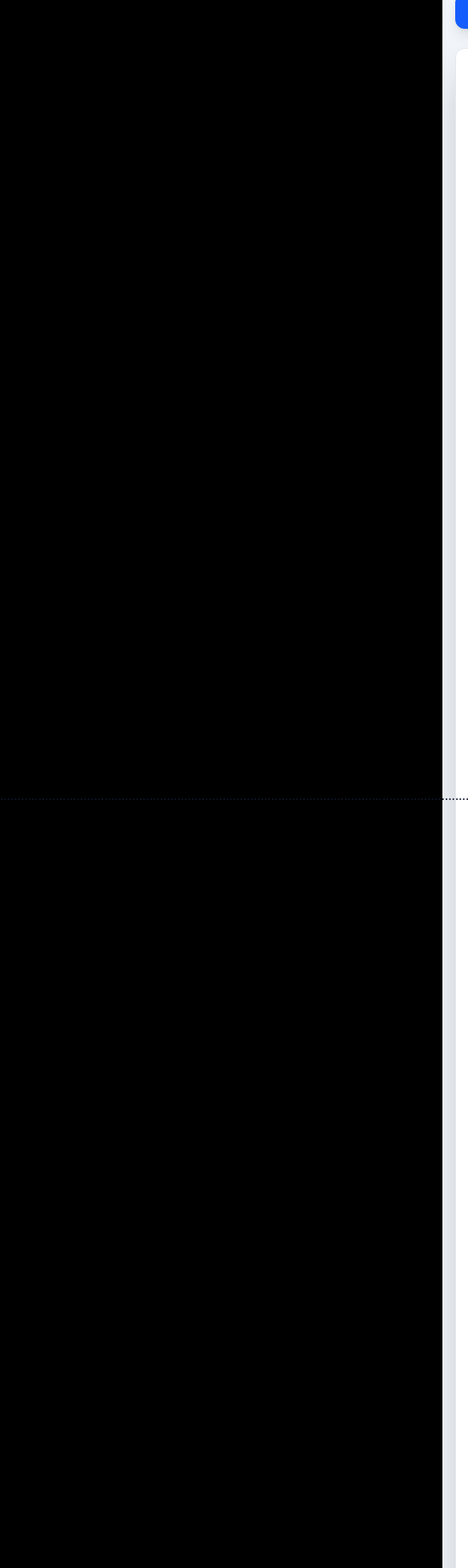
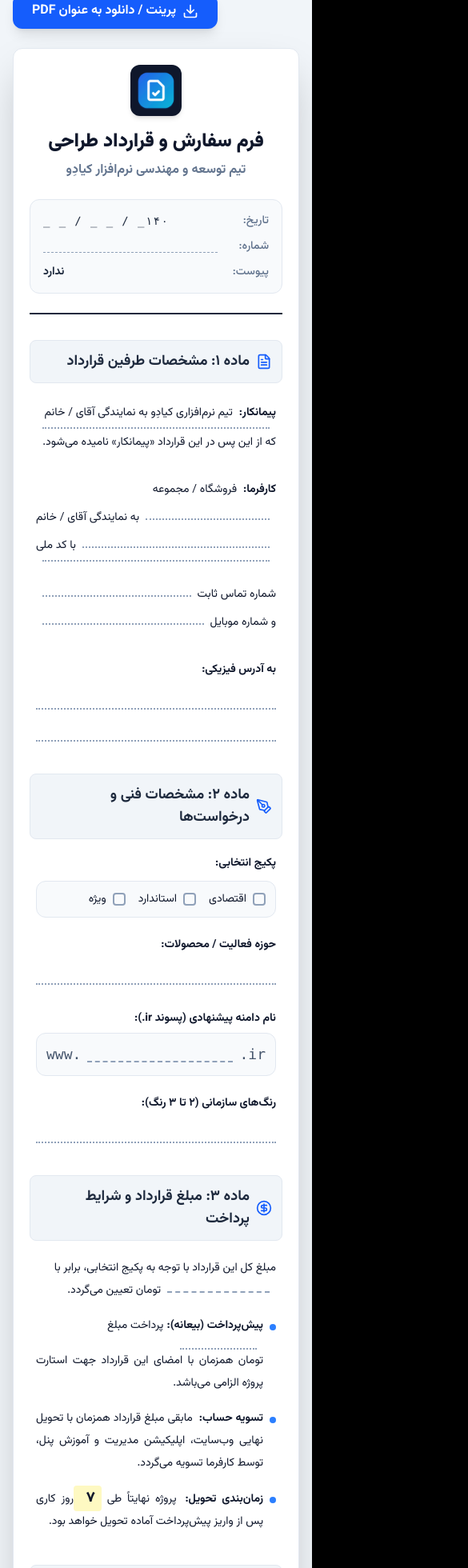
Before and after one commit to bahador-worldofcode/kiyadev-platform, a Next.js app: page /contract in a window 390 px wide. Shown: the part 40-2000 px from the top of the page at 80% size, 585 px wide, since content can reach past the window. Built offline with nearby package versions, Linux system fonts and the light colour scheme.

Commit message:
fix(ui): improve contract page mobile responsiveness, dotted lines overflow, and UX details

```diff
--- a/app/contract/page.tsx
+++ b/app/contract/page.tsx
@@ -2,18 +2,17 @@
 "use client";
 
 import React from "react";
-import { Printer, FileText, CheckSquare, PenTool, CircleDollarSign, CheckCircle2, Download } from "lucide-react";
+import { FileText, CheckSquare, PenTool, CircleDollarSign, CheckCircle2, Download } from "lucide-react";
 
 export default function ContractPage() {
   return (
-    // حذف کلاس font-sans برای اعمال فونت وزیرمتن از فایل layout سایت
-    <div className="min-h-screen bg-slate-100 py-8 px-4 print:p-0 print:bg-white text-slate-900" dir="rtl">
+    <div className="min-h-screen bg-slate-100 py-8 px-4 print:p-0 print:bg-white text-slate-900 overflow-x-hidden w-full" dir="rtl">
 
-      {/* دکمه پرینت / ذخیره پی‌دی‌اف - فقط در صفحه نمایش دیده می‌شود */}
-      <div className="max-w-[210mm] mx-auto mb-6 flex justify-end print:hidden">
+      {/* دکمه پرینت / ذخیره پی‌دی‌اف */}
+      <div className="max-w-[210mm] mx-auto mb-6 flex justify-end print:hidden w-full">
         <button
           onClick={() => window.print()}
-          className="flex items-center gap-2 bg-blue-600 hover:bg-blue-700 text-white px-6 py-2.5 rounded-xl font-bold shadow-lg transition-colors"
+          className="flex items-center gap-2 bg-blue-600 hover:bg-blue-700 text-white px-6 py-2.5 rounded-xl font-bold shadow-lg transition-colors active:scale-95"
         >
           <Download className="w-5 h-5" />
           پرینت / دانلود به عنوان PDF
@@ -21,132 +20,183 @@
       </div>
 
       {/* برگه اصلی A4 */}
-      <div className="max-w-[210mm] min-h-[297mm] mx-auto bg-white p-8 md:p-12 shadow-2xl print:shadow-none print:p-4 rounded-xl print:rounded-none border border-slate-200 print:border-none">
+      <div className="max-w-[210mm] min-h-[297mm] mx-auto bg-white p-5 md:p-12 shadow-2xl print:shadow-none print:p-4 rounded-xl print:rounded-none border border-slate-200 print:border-none w-full relative overflow-hidden">
 
         {/* هدر قرارداد */}
-        <div className="flex flex-col md:flex-row justify-between items-start border-b-2 border-slate-800 pb-6 mb-8 gap-4">
-          <div className="flex items-center gap-4">
-            {/* اضافه شدن لوگوی پلتفرم کیادِو */}
-            <div className="w-16 h-16 bg-slate-900 rounded-xl flex items-center justify-center p-2 shadow-md">
+        <div className="flex flex-col md:flex-row justify-between items-center md:items-start border-b-2 border-slate-800 pb-6 mb-8 gap-6">
+          <div className="flex items-center gap-4 text-center md:text-right w-full md:w-auto flex-col md:flex-row">
+            <div className="w-16 h-16 bg-slate-900 rounded-xl flex items-center justify-center p-2 shadow-md shrink-0">
               <img src="/icon.png" alt="لوگو کیادِو" className="w-full h-full object-contain" />
             </div>
             <div>
-              <h1 className="text-2xl md:text-3xl font-black text-slate-900 mb-2">فرم سفارش و قرارداد طراحی پلتفرم</h1>
+              <h1 className="text-2xl md:text-3xl font-black text-slate-900 mb-2">فرم سفارش و قرارداد طراحی</h1>
               <p className="text-slate-500 font-bold">تیم توسعه و مهندسی نرم‌افزار کیادِو</p>
             </div>
           </div>
-          <div className="text-sm font-medium text-slate-600 space-y-2 border border-slate-200 p-3 rounded-lg w-full md:w-auto">
-            <div className="flex gap-2"><span className="w-16">تاریخ:</span> <span>....../....../۱۴۰</span></div>
-            <div className="flex gap-2"><span className="w-16">شماره:</span> <span>........................</span></div>
-            <div className="flex gap-2"><span className="w-16">پیوست:</span> <span>ندارد</span></div>
+
+          <div className="text-sm font-medium text-slate-600 space-y-3 bg-slate-50 border border-slate-200 p-4 rounded-xl w-full md:w-auto min-w-[200px]">
+            <div className="flex items-center justify-between gap-4">
+              <span className="w-12 text-slate-500">تاریخ:</span>
+              <span className="tracking-widest font-mono text-slate-800">۱۴۰_ / _ _ / _ _</span>
+            </div>
+            <div className="flex items-center justify-between gap-4">
+              <span className="w-12 text-slate-500">شماره:</span>
+              <span className="flex-1 border-b border-dashed border-slate-400 h-4 min-w-[100px]"></span>
+            </div>
+            <div className="flex items-center justify-between gap-4">
+              <span className="w-12 text-slate-500">پیوست:</span>
+              <span className="font-bold text-slate-800">ندارد</span>
+            </div>
           </div>
         </div>
 
         {/* ماده ۱: مشخصات طرفین */}
-        <div className="mb-8">
-          <h2 className="flex items-center gap-2 text-xl font-bold text-slate-800 mb-4 bg-slate-100 p-2 rounded-lg">
-            <FileText className="w-5 h-5 text-blue-600" /> ماده ۱: مشخصات طرفین قرارداد
+        <div className="mb-10">
+          <h2 className="flex items-center gap-2 text-lg md:text-xl font-bold text-slate-800 mb-5 bg-slate-100 p-3 rounded-lg border border-slate-200">
+            <FileText className="w-5 h-5 text-blue-600 shrink-0" /> ماده ۱: مشخصات طرفین قرارداد
           </h2>
-          <div className="space-y-4 px-2">
-            <p className="leading-loose">
-              <span className="font-bold">پیمانکار:</span> تیم نرم‌افزاری کیادِو به نمایندگی آقای / خانم ........................................................ که از این پس در این قرارداد «پیمانکار» نامیده می‌شود.
-            </p>
-            <p className="leading-loose">
-              <span className="font-bold">کارفرما:</span> فروشگاه / مجموعه ........................................................ به نمایندگی آقای / خانم ........................................................ با کد ملی ........................................................ شماره تماس ثابت ........................................................ و شماره موبایل ........................................................ به آدرس فیزیکی ............................................................................................................................................................................................................ که از این پس «کارفرما» نامیده می‌شود.
-            </p>
+          <div className="space-y-6 px-2 text-sm md:text-base">
+            <div className="leading-[2.5] text-justify flex flex-wrap items-baseline">
+              <span className="font-bold ml-2">پیمانکار:</span>
+              تیم نرم‌افزاری کیادِو به نمایندگی آقای / خانم
+              <span className="flex-1 mx-2 border-b-2 border-dotted border-slate-400 min-w-[150px]"></span>
+              که از این پس در این قرارداد «پیمانکار» نامیده می‌شود.
+            </div>
+
+            <div className="leading-[2.5] text-justify flex flex-wrap items-baseline">
+              <span className="font-bold ml-2">کارفرما:</span>
+              فروشگاه / مجموعه
+              <span className="flex-1 mx-2 border-b-2 border-dotted border-slate-400 min-w-[150px]"></span>
+              به نمایندگی آقای / خانم
+              <span className="flex-1 mx-2 border-b-2 border-dotted border-slate-400 min-w-[150px]"></span>
+              با کد ملی
+              <span className="flex-1 mx-2 border-b-2 border-dotted border-slate-400 min-w-[120px]"></span>
+            </div>
+
+            <div className="leading-[2.5] text-justify flex flex-wrap items-baseline">
+              شماره تماس ثابت
+              <span className="flex-1 mx-2 border-b-2 border-dotted border-slate-400 min-w-[120px]"></span>
+              و شماره موبایل
+              <span className="flex-1 mx-2 border-b-2 border-dotted border-slate-400 min-w-[120px]"></span>
+            </div>
+
+            <div className="leading-[2.5] text-justify">
+              <span className="font-bold">به آدرس فیزیکی:</span>
+              <div className="w-full border-b-2 border-dotted border-slate-400 h-6 mt-2"></div>
+              <div className="w-full border-b-2 border-dotted border-slate-400 h-10"></div>
+            </div>
           </div>
         </div>
 
         {/* ماده ۲: مشخصات فنی و ظاهری پروژه */}
-        <div className="mb-8">
-          <h2 className="flex items-center gap-2 text-xl font-bold text-slate-800 mb-4 bg-slate-100 p-2 rounded-lg">
-            <PenTool className="w-5 h-5 text-blue-600" /> ماده ۲: مشخصات فنی و درخواست‌های کارفرما
+        <div className="mb-10">
+          <h2 className="flex items-center gap-2 text-lg md:text-xl font-bold text-slate-800 mb-5 bg-slate-100 p-3 rounded-lg border border-slate-200">
+            <PenTool className="w-5 h-5 text-blue-600 shrink-0" /> ماده ۲: مشخصات فنی و درخواست‌ها
           </h2>
-          <div className="grid grid-cols-1 md:grid-cols-2 gap-6 px-2">
-            <div className="space-y-4">
-              <div className="flex flex-col gap-2">
-                <span className="font-bold">پکیج انتخابی:</span>
-                <div className="flex gap-4 text-sm mt-1">
-                  <label className="flex items-center gap-1"><div className="w-4 h-4 border border-slate-400 rounded-sm"></div> اقتصادی (۱۶م)</label>
-                  <label className="flex items-center gap-1"><div className="w-4 h-4 border border-slate-400 rounded-sm"></div> استاندارد (۲۰م)</label>
-                  <label className="flex items-center gap-1"><div className="w-4 h-4 border border-slate-400 rounded-sm"></div> ویژه (۲۶م)</label>
+          <div className="grid grid-cols-1 md:grid-cols-2 gap-8 px-2 text-sm md:text-base">
+            <div className="space-y-6">
+              <div>
+                <span className="font-bold block mb-3">پکیج انتخابی:</span>
+                <div className="flex flex-wrap gap-4 text-sm bg-slate-50 p-3 rounded-xl border border-slate-200">
+                  <label className="flex items-center gap-2 cursor-pointer"><div className="w-4 h-4 border-2 border-slate-400 rounded-sm"></div> اقتصادی</label>
+                  <label className="flex items-center gap-2 cursor-pointer"><div className="w-4 h-4 border-2 border-slate-400 rounded-sm"></div> استاندارد</label>
+                  <label className="flex items-center gap-2 cursor-pointer"><div className="w-4 h-4 border-2 border-slate-400 rounded-sm"></div> ویژه</label>
                 </div>
               </div>
               <div>
-                <span className="font-bold">حوزه فعالیت / نوع محصولات:</span>
-                <div className="border-b border-dotted border-slate-400 h-6 mt-1"></div>
+                <span className="font-bold block mb-2">حوزه فعالیت / محصولات:</span>
+                <div className="w-full border-b-2 border-dotted border-slate-400 h-8"></div>
               </div>
             </div>
-            <div className="space-y-4">
+
+            <div className="space-y-6">
               <div>
-                <span className="font-bold">نام دامنه پیشنهادی (پسوند ir.):</span>
-                <div className="border-b border-dotted border-slate-400 h-6 mt-1 flex items-end font-mono text-left" dir="ltr">www. ........................................ .ir</div>
+                <span className="font-bold block mb-2">نام دامنه پیشنهادی (پسوند ir.):</span>
+                <div className="flex items-end bg-slate-50 p-3 rounded-xl border border-slate-200 font-mono text-lg" dir="ltr">
+                  <span className="text-slate-600">www.</span>
+                  <div className="flex-1 border-b-2 border-dashed border-slate-400 mx-2 mb-1"></div>
+                  <span className="text-slate-600">.ir</span>
+                </div>
               </div>
               <div>
-                <span className="font-bold">رنگ‌های سازمانی یا تم دلخواه (۲ تا ۳ رنگ):</span>
-                <div className="border-b border-dotted border-slate-400 h-6 mt-1"></div>
+                <span className="font-bold block mb-2">رنگ‌های سازمانی (۲ تا ۳ رنگ):</span>
+                <div className="w-full border-b-2 border-dotted border-slate-400 h-8"></div>
               </div>
             </div>
           </div>
         </div>
 
         {/* ماده ۳: تعهدات مالی و زمان‌بندی */}
-        <div className="mb-8">
-          <h2 className="flex items-center gap-2 text-xl font-bold text-slate-800 mb-4 bg-slate-100 p-2 rounded-lg">
-            <CircleDollarSign className="w-5 h-5 text-blue-600" /> ماده ۳: مبلغ قرارداد و شرایط پرداخت
+        <div className="mb-10">
+          <h2 className="flex items-center gap-2 text-lg md:text-xl font-bold text-slate-800 mb-5 bg-slate-100 p-3 rounded-lg border border-slate-200">
+            <CircleDollarSign className="w-5 h-5 text-blue-600 shrink-0" /> ماده ۳: مبلغ قرارداد و شرایط پرداخت
           </h2>
-          <div className="px-2 space-y-4 leading-loose">
-            <p>
-              مبلغ کل این قرارداد با توجه به پکیج انتخابی، برابر با <span className="inline-block w-48 border-b border-dotted border-slate-400 text-center"></span> تومان تعیین می‌گردد.
-            </p>
-            <ul className="list-disc list-inside space-y-2 mt-2">
-              <li>
-                <span className="font-bold">پیش‌پرداخت (بیعانه):</span> پرداخت مبلغ <span className="inline-block w-40 border-b border-dotted border-slate-400 text-center"></span> تومان همزمان با امضای این قرارداد جهت رسمیت یافتن، لازم‌الاجرا شدن و استارت پروژه الزامی می‌باشد.
+          <div className="px-2 space-y-4 text-sm md:text-base leading-loose">
+            <div className="flex flex-wrap items-baseline text-justify">
+              مبلغ کل این قرارداد با توجه به پکیج انتخابی، برابر با
+              <span className="w-32 md:w-48 mx-2 border-b-2 border-dashed border-slate-400 inline-block text-center h-4"></span>
+              تومان تعیین می‌گردد.
+            </div>
+            <ul className="list-none space-y-4 mt-4">
+              <li className="flex items-start gap-2 text-justify">
+                <span className="w-2 h-2 rounded-full bg-blue-500 mt-3 shrink-0"></span>
+                <div className="flex flex-wrap items-baseline w-full">
+                  <span className="font-bold ml-1">پیش‌پرداخت (بیعانه):</span> پرداخت مبلغ
+                  <span className="w-24 md:w-40 mx-2 border-b-2 border-dotted border-slate-400 inline-block h-4"></span>
+                  تومان همزمان با امضای این قرارداد جهت استارت پروژه الزامی می‌باشد.
+                </div>
               </li>
-              <li>
-                <span className="font-bold">تسویه حساب:</span> مابقی مبلغ قرارداد همزمان با تحویل نهایی وب‌سایت، اپلیکیشن مدیریت و آموزش پنل، توسط کارفرما تسویه می‌گردد.
+              <li className="flex items-start gap-2 text-justify">
+                <span className="w-2 h-2 rounded-full bg-blue-500 mt-3 shrink-0"></span>
+                <span>
+                  <span className="font-bold ml-1">تسویه حساب:</span> مابقی مبلغ قرارداد همزمان با تحویل نهایی وب‌سایت، اپلیکیشن مدیریت و آموزش پنل، توسط کارفرما تسویه می‌گردد.
+                </span>
               </li>
-              <li>
-                <span className="font-bold">زمان‌بندی تحویل:</span> پروژه نهایتاً طی <span className="font-black text-lg"> ۷ </span> روز کاری پس از واریز پیش‌پرداخت و ارسال اطلاعات اولیه توسط کارفرما، آماده تحویل خواهد بود.
+              <li className="flex items-start gap-2 text-justify">
+                <span className="w-2 h-2 rounded-full bg-blue-500 mt-3 shrink-0"></span>
+                <span>
+                  <span className="font-bold ml-1">زمان‌بندی تحویل:</span> پروژه نهایتاً طی <span className="font-black text-lg bg-yellow-100 px-2 py-0.5 rounded"> ۷ </span> روز کاری پس از واریز پیش‌پرداخت آماده تحویل خواهد بود.
+                </span>
               </li>
             </ul>
           </div>
         </div>
 
         {/* ماده ۴: تعهدات طرفین */}
-        <div className="mb-12">
-          <h2 className="flex items-center gap-2 text-xl font-bold text-slate-800 mb-4 bg-slate-100 p-2 rounded-lg">
-            <CheckSquare className="w-5 h-5 text-blue-600" /> ماده ۴: تعهدات کلی
+        <div className="mb-16">
+          <h2 className="flex items-center gap-2 text-lg md:text-xl font-bold text-slate-800 mb-5 bg-slate-100 p-3 rounded-lg border border-slate-200">
+            <CheckSquare className="w-5 h-5 text-blue-600 shrink-0" /> ماده ۴: تعهدات کلی
           </h2>
-          <div className="grid grid-cols-1 md:grid-cols-2 gap-8 px-2 text-sm text-justify leading-relaxed">
-            <div>
-              <p className="font-bold mb-2 flex items-center gap-1"><CheckCircle2 className="w-4 h-4 text-green-600" /> تعهدات کیادِو (پیمانکار)</p>
-              <p className="text-slate-600">اجرای دقیق پروژه مطابق با امکانات پکیج انتخابی در کاتالوگ رسمی. تضمین سرعت و کیفیت کدهای استفاده شده. ثبت دامنه ملی منحصراً به نام کارفرما و ارائه پشتیبانی فنی از طریق پیام‌رسان «بله» پس از تحویل پروژه.</p>
+          <div className="grid grid-cols-1 md:grid-cols-2 gap-6 px-2 text-sm text-justify leading-relaxed">
+            <div className="bg-blue-50/50 p-4 rounded-xl border border-blue-100">
+              <p className="font-bold mb-3 flex items-center gap-2"><CheckCircle2 className="w-5 h-5 text-blue-600" /> تعهدات کیادِو (پیمانکار)</p>
+              <p className="text-slate-600">اجرای دقیق پروژه مطابق با امکانات پکیج انتخابی در کاتالوگ رسمی. تضمین سرعت و کیفیت کدهای استفاده شده. ثبت دامنه ملی منحصراً به نام کارفرما و ارائه پشتیبانی فنی پس از تحویل پروژه.</p>
             </div>
-            <div>
-              <p className="font-bold mb-2 flex items-center gap-1"><CheckCircle2 className="w-4 h-4 text-orange-500" /> تعهدات کارفرما</p>
+            <div className="bg-orange-50/50 p-4 rounded-xl border border-orange-100">
+              <p className="font-bold mb-3 flex items-center gap-2"><CheckCircle2 className="w-5 h-5 text-orange-500" /> تعهدات کارفرما</p>
               <p className="text-slate-600">ارائه به موقع اطلاعات اولیه شامل (لوگو، متن‌های دلخواه، شماره‌های تماس برای سایت و تصاویر چند محصول برای تست اولیه). تسویه حساب کامل بلافاصله پس از رویت و تایید نسخه نهایی.</p>
             </div>
           </div>
         </div>
 
         {/* محل امضا */}
-        <div className="mt-auto pt-8 border-t border-slate-200">
-          <div className="flex justify-between items-end px-10">
-            <div className="text-center space-y-12">
-              <p className="font-bold text-slate-800">مهر و امضای کارفرما</p>
-              <div className="w-32 border-b border-dashed border-slate-400"></div>
+        <div className="mt-auto pt-8 border-t-2 border-slate-200">
+          <div className="flex flex-row justify-between items-end px-4 md:px-10">
+            <div className="text-center space-y-12 w-1/2">
+              <p className="font-bold text-slate-800 text-sm md:text-base">مهر و امضای کارفرما</p>
+              <div className="w-24 md:w-40 mx-auto border-b border-dashed border-slate-400"></div>
             </div>
-            <div className="text-center space-y-12">
-              <p className="font-bold text-slate-800">امضای نماینده رسمی کیادِو</p>
-              <div className="w-40 border-b border-dashed border-slate-400"></div>
+            <div className="text-center space-y-12 w-1/2">
+              <p className="font-bold text-slate-800 text-sm md:text-base">امضای نماینده رسمی کیادِو</p>
+              <div className="w-24 md:w-40 mx-auto border-b border-dashed border-slate-400"></div>
             </div>
           </div>
         </div>
 
         {/* پانویس */}
-        <div className="text-center text-xs text-slate-400 mt-12 print:mt-16">
-          این قرارداد در دو نسخه تنظیم گردیده که هر دو حکم واحد را دارند. وب‌سایت رسمی: www.kiyadev.ir
+        <div className="text-center text-xs font-bold text-slate-400 mt-16 print:mt-16">
+          این قرارداد در دو نسخه تنظیم گردیده که هر دو حکم واحد را دارند.
+          <span className="block mt-1">وب‌سایت رسمی: www.kiyadev.ir</span>
         </div>
 
       </div>
```
